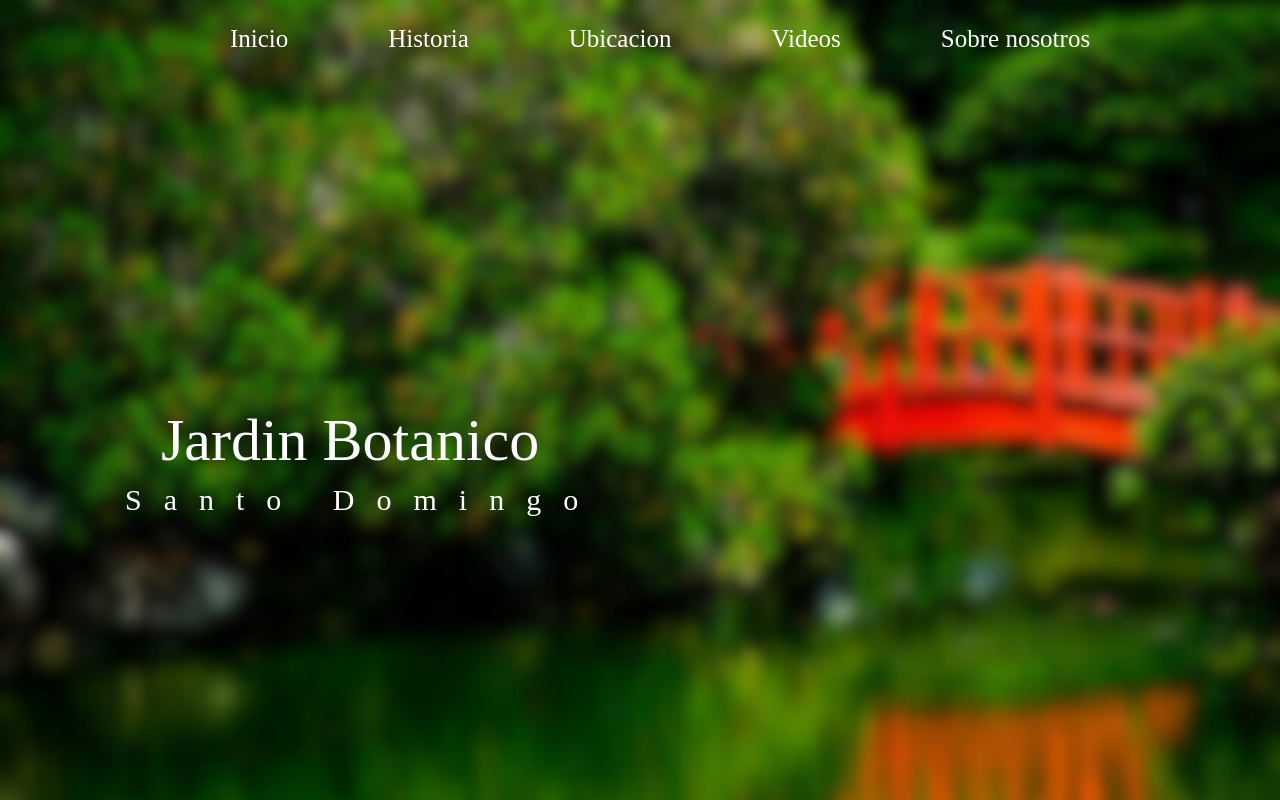
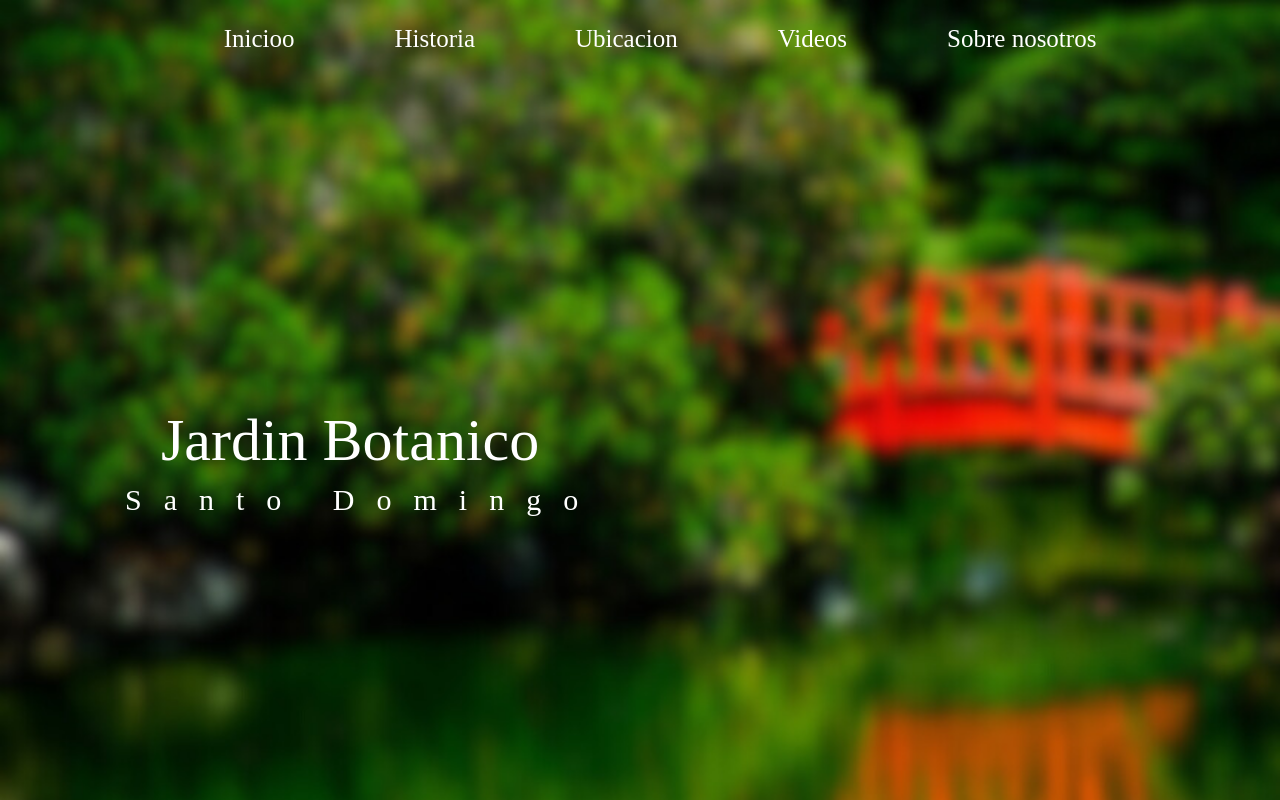
Before and after one commit to AndyMendez08/web_practica, a plain HTML site: page index.html in a window 1280 px wide. Shown: the top 800 px of the page. Drawn offline with Linux system fonts and the light colour scheme.

Commit message:
probando-cambios

```diff
--- a/index.html
+++ b/index.html
@@ -17,7 +17,7 @@
 
                  <div>
     <ul class="menu__container">
-        <li class="menu__container--item"><a class="menu__container--a" href="#">Inicio</a></li>
+        <li class="menu__container--item"><a class="menu__container--a" href="#">Inicioo</a></li>
         <li class="menu__container--item"><a class="menu__container--a" href="#historia">Historia</a></li>
         <li class="menu__container--item"><a class="menu__container--a" href="#ubicacion">Ubicacion</a></li>
         <li class="menu__container--item"><a class="menu__container--a" href="#videos">Videos</a></li>
```
